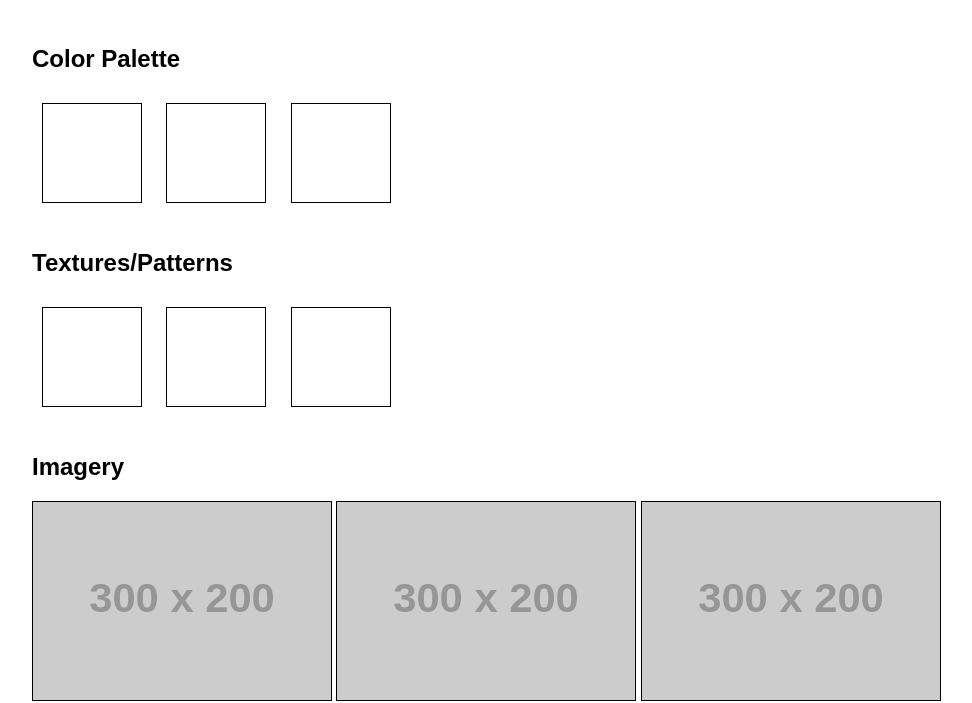
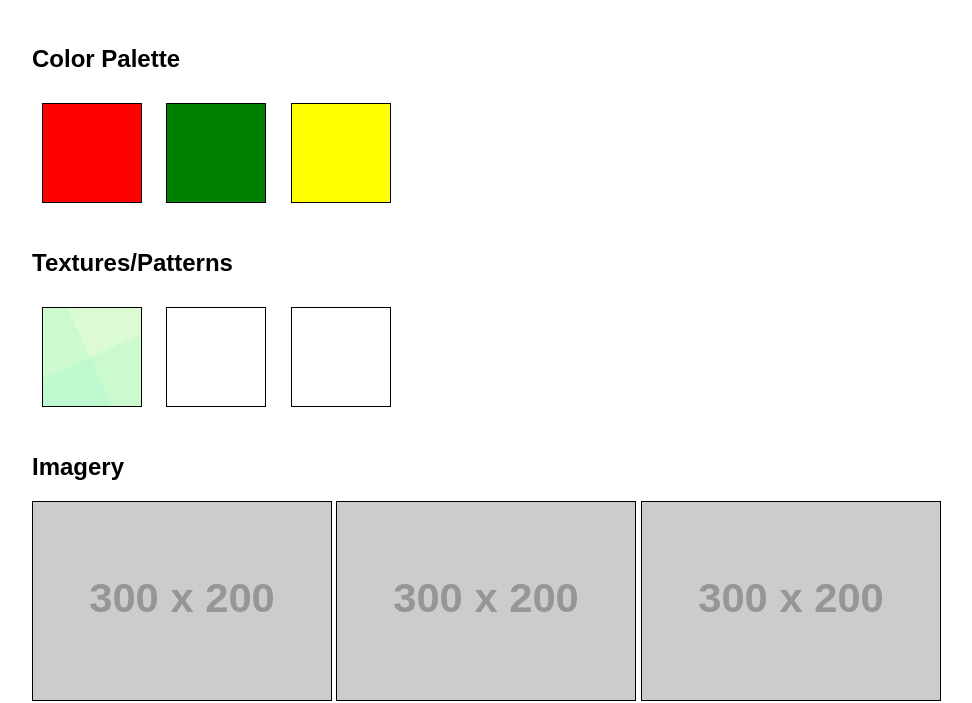
Before and after one commit to dhadaway/style-tile, a plain HTML site: page index.html in a window 1280 px wide. Shown: the part 111-814 px from the top of the page, without its empty margins (68-1040 px from the left). Drawn offline with Linux system fonts and the light colour scheme; placeholder pictures from the web are drawn by us.

Commit message:
starting to fill in

```diff
--- a/css/styles.css
+++ b/css/styles.css
@@ -4,9 +4,24 @@
 
 /* Color Palette */
 
+.color-1 {
+    background: red;
+}
+
+.color-2 {
+    background: green;
+}
+
+.color-3 {
+    background: yellow;
+}
+
 
 /* Textures or Patterns*/
 
+.pattern-1 {
+    background-image: url(../img/congruent_pentagon.png);
+}
 
 /* Imagery */
 
```
Also changed, not shown: img/congruent_pentagon.png (added).
